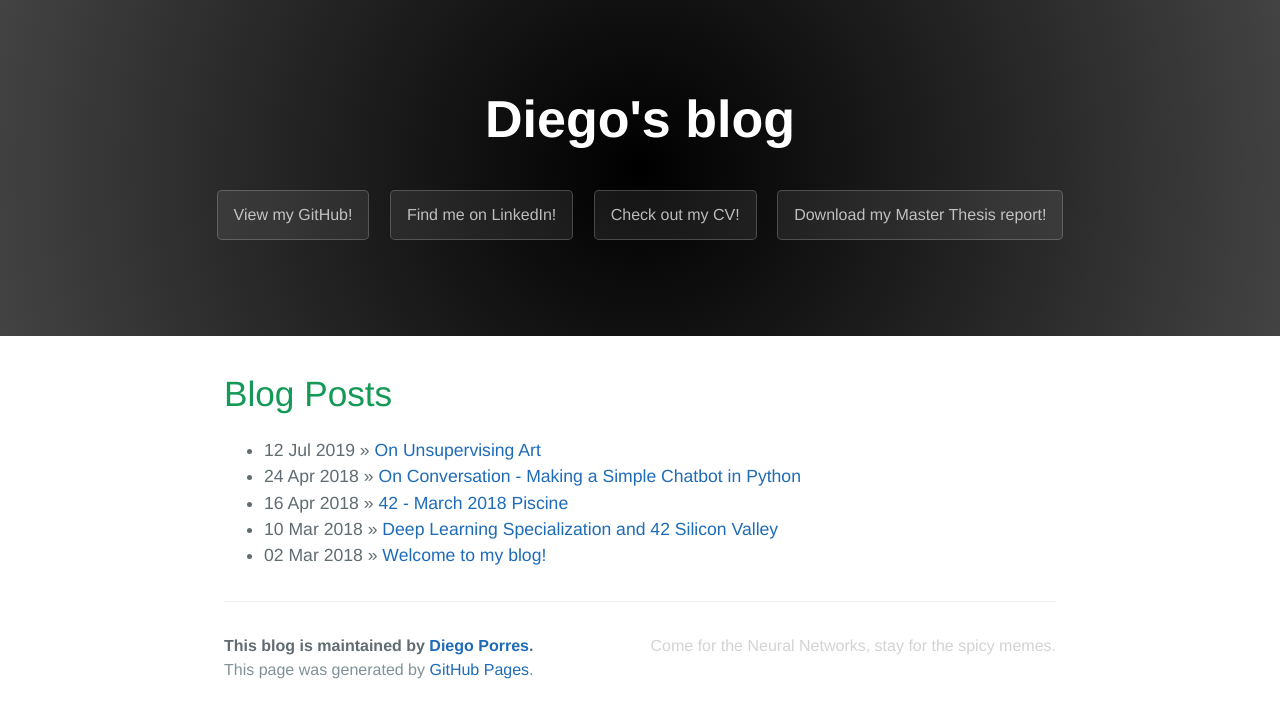
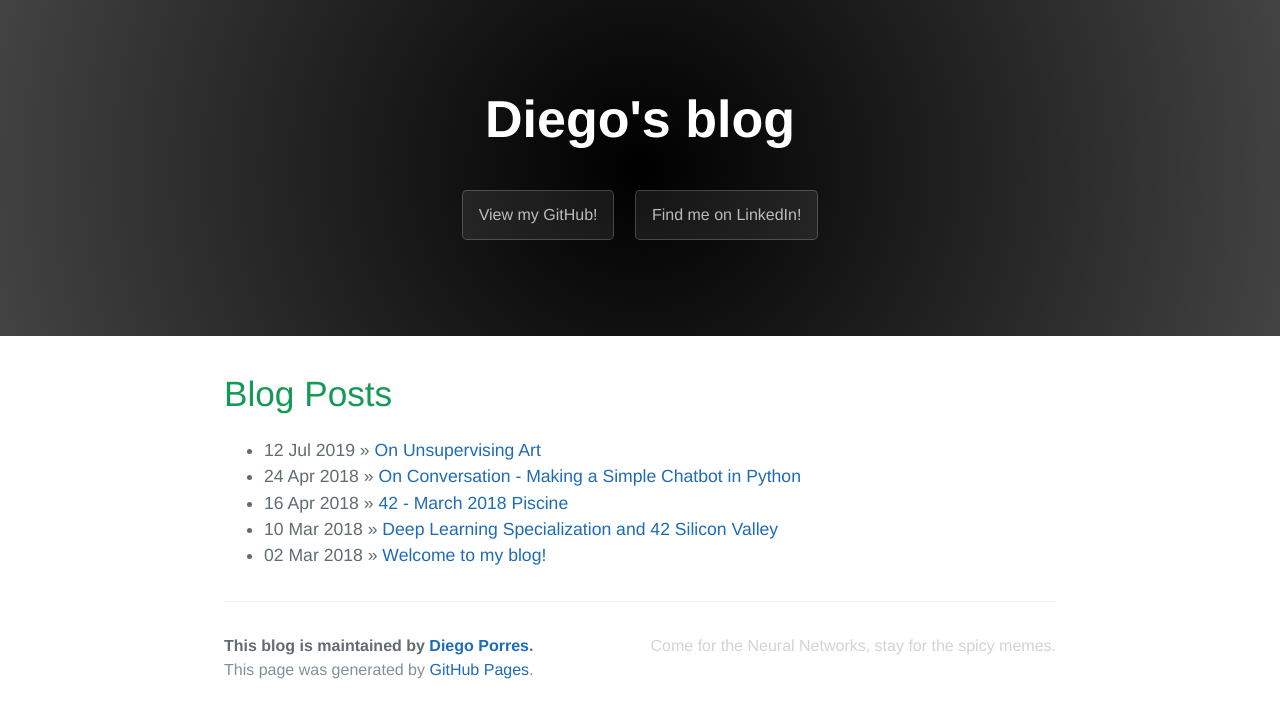
Before and after one commit to PDillis/pdillis.github.io, a Jekyll site: the page built from index.html, in a window 1280 px wide. Shown: the top 718 px of the page. Built offline with Jekyll 4.4.1, drawn with Linux system fonts in a browser that asks for light colours.

Commit message:
Update page-header.html

```diff
--- a/_includes/page-header.html
+++ b/_includes/page-header.html
@@ -3,6 +3,4 @@
   <h2 class="project-tagline">{{ site.tagline }}</h2>
   <a href="https://github.com/PDillis/" class="btn" target="_blank">View my GitHub!</a>
   <a href="https://www.linkedin.com/in/diego-porres/" class="btn" target="_blank">Find me on LinkedIn!</a>
-  <a href="https://github.com/PDillis/pdillis.github.io/raw/master/pdfs/CV_DiegoPorres.pdf" class="btn">Check out my CV!</a>
-  <a href="https://github.com/PDillis/pdillis.github.io/raw/master/pdfs/Thesis%20Report%20Unsigned%20-%20Diego%20Porres.pdf" class="btn">Download my Master Thesis report!</a>
 </section>
```
